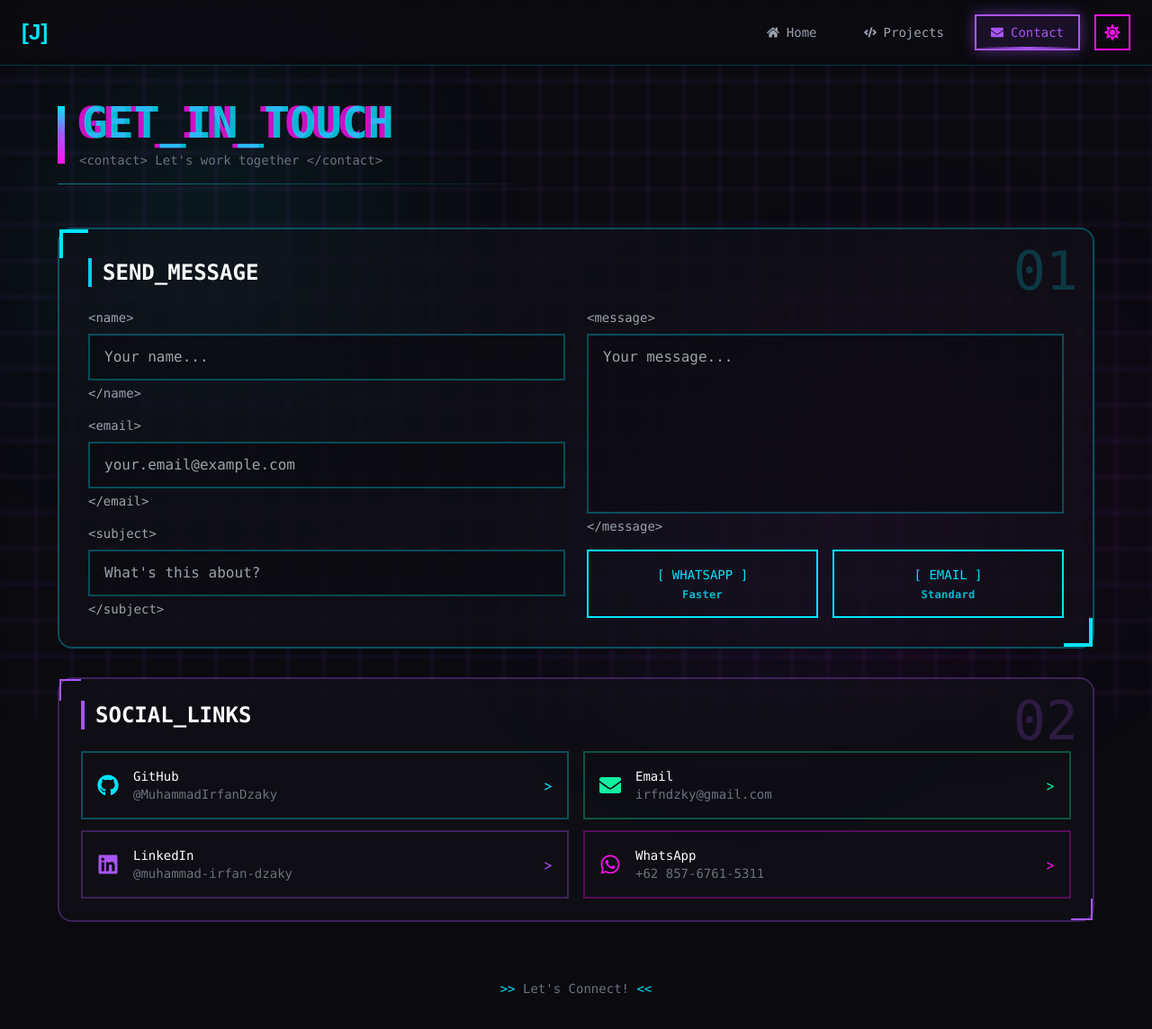
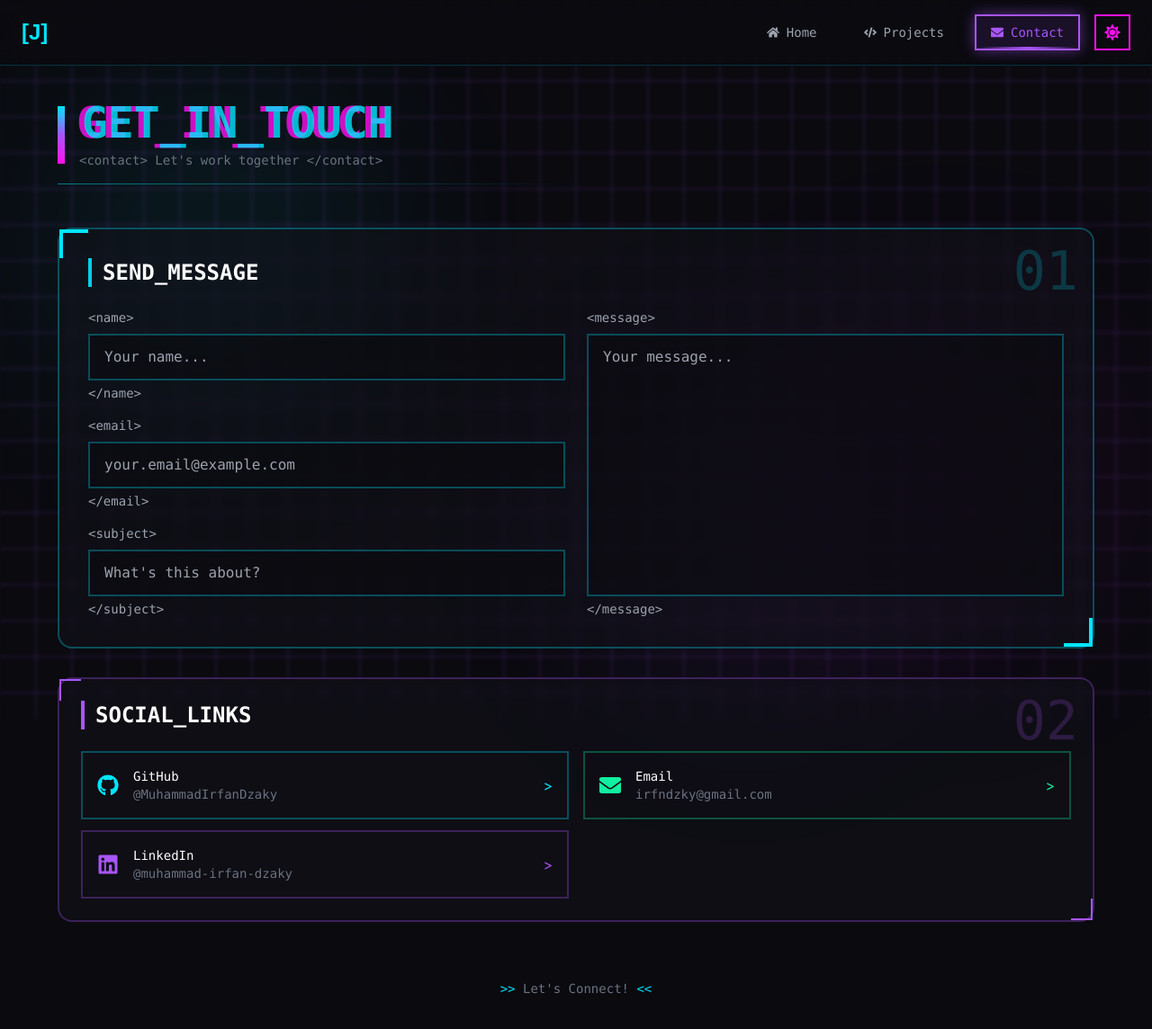
Before and after one commit to MuhammadIrfanDzaky/Personal-Website, a Next.js app: page /contact in a window 1280 px wide. Shown: the top 1144 px of the page at 90% size. Built offline with nearby package versions, Linux system fonts and the light colour scheme.

Commit message:
refactor(contact): use semantic HTML and remove WhatsApp button
- Replace div wrappers with main, header, section, footer elements
- Comment out handleWhatsAppClick handler
- Comment out WhatsApp send button and direct contact button

```diff
--- a/src/app/contact/page.tsx
+++ b/src/app/contact/page.tsx
@@ -95,25 +95,25 @@ export default function ContactPage() {
     }
   };
 
-  const handleWhatsAppClick = () => {
-    if (!validateForm()) {
-      toast.error('Please fill in all fields correctly', {
-        icon: '⚠️',
-        style: {
-          background: '#12121a',
-          color: '#ff10f0',
-          border: '2px solid #ff10f0',
-          fontFamily: 'monospace',
-        },
-      });
-      return;
-    }
+  // const handleWhatsAppClick = () => {
+  //   if (!validateForm()) {
+  //     toast.error('Please fill in all fields correctly', {
+  //       icon: '⚠️',
+  //       style: {
+  //         background: '#12121a',
+  //         color: '#ff10f0',
+  //         border: '2px solid #ff10f0',
+  //         fontFamily: 'monospace',
+  //       },
+  //     });
+  //     return;
+  //   }
 
-    const msg = encodeURIComponent(
-      `Hi Jek, saya ${formData.name}\n(${formData.email})\n\n**Subjek:** ${formData.subject}\n\n**Pesan:** ${formData.message}`
-    );
-    window.open(`https://wa.me/6285767615311?text=${msg}`, '_blank');
-  };
+  //   const msg = encodeURIComponent(
+  //     `Hi Jek, saya ${formData.name}\n(${formData.email})\n\n**Subjek:** ${formData.subject}\n\n**Pesan:** ${formData.message}`
+  //   );
+  //   window.open(`https://wa.me/6285767615311?text=${msg}`, '_blank');
+  // };
 
   const handleEmailClick = () => {
     if (!validateForm()) {
@@ -161,10 +161,10 @@ export default function ContactPage() {
         <div className="absolute top-1/2 left-1/2 w-96 h-96 bg-neon-purple/10 rounded-full blur-[120px] animate-pulse" style={{ animationDelay: '2s' }} />
       </div>
 
-      <div className="relative z-10 w-full px-6 md:px-12 lg:px-16 pt-20 md:pt-28 pb-24 md:pb-8">
+      <main className="relative z-10 w-full px-6 md:px-12 lg:px-16 pt-20 md:pt-28 pb-24 md:pb-8">
 
         {/* Page Header */}
-        <div className="mb-8 md:mb-12 relative">
+        <header className="mb-8 md:mb-12 relative">
           <div className="flex items-center gap-3 md:gap-4 mb-3 md:mb-4">
             <div className="w-1 md:w-2 h-12 md:h-16 bg-gradient-to-b from-neon-cyan via-neon-purple to-neon-pink flicker-slow" />
             <div>
@@ -175,9 +175,9 @@ export default function ContactPage() {
             </div>
           </div>
           <div className="h-px w-full bg-gradient-to-r from-neon-cyan/50 via-transparent to-transparent" />
-        </div>
+        </header>
 
-        <div className="flex flex-col gap-6 md:gap-8 mb-8">
+        <section className="flex flex-col gap-6 md:gap-8 mb-8" aria-label="Contact forms and information">
           {/* Contact Form (SEND_MESSAGE) */}
           <div className="bg-dark-800/50 backdrop-blur-sm border-2 border-neon-cyan/30 rounded-2xl p-4 md:p-8 relative group hover:border-neon-cyan/60 transition-all duration-500 hover:shadow-2xl hover:shadow-neon-cyan/20">
             {/* Scanline Effect on Hover */}
@@ -315,7 +315,7 @@ export default function ContactPage() {
                     </label>
                   </div>
 
-                  <div className="flex flex-row gap-4 w-full">
+                  {/* <div className="flex flex-row gap-4 w-full">
                     <button
                       type="button"
                       onClick={handleWhatsAppClick}
@@ -344,7 +344,7 @@ export default function ContactPage() {
                       </span>
                       <div className="absolute inset-0 bg-neon-cyan transform -translate-x-full group-hover/submit:translate-x-0 transition-transform duration-300" />
                     </button>
-                  </div>
+                  </div> */}
                 </div>
               </form>
             </div>
@@ -409,7 +409,7 @@ export default function ContactPage() {
                     </div>
                     <span className="text-neon-green">{'>'}</span>
                   </AnimatedButton>
-                  <AnimatedButton
+                  {/* <AnimatedButton
                     href="https://wa.me/6285767615311?text=Hi%20Jek!"
                     target="_blank"
                     rel="noopener noreferrer"
@@ -421,23 +421,23 @@ export default function ContactPage() {
                       <p className="text-gray-500 text-sm font-mono">+62 857-6761-5311</p>
                     </div>
                     <span className="text-neon-pink">{'>'}</span>
-                  </AnimatedButton>
+                  </AnimatedButton> */}
                 </div>
               </div>
             </div>
           </div>
 
-        </div>
+        </section>
 
-        {/* Bottom Note - Let's Connect! */}
-        <div className="text-center py-8">
+        {/* Footer */}
+        <footer className="text-center py-8">
           <p className="text-gray-500 text-sm font-mono">
             <span className="text-neon-cyan">{'>> '}</span>
             Let&apos;s Connect!
             <span className="text-neon-cyan">{' <<'}</span>
           </p>
-        </div>
-      </div>
+        </footer>
+      </main>
       </div>
     </>
   );
```
